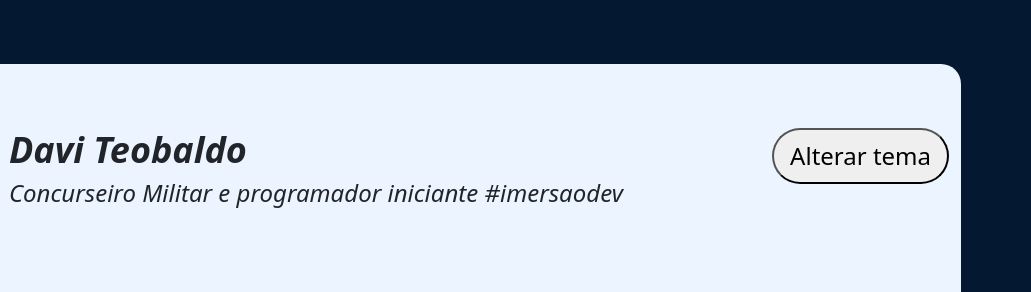
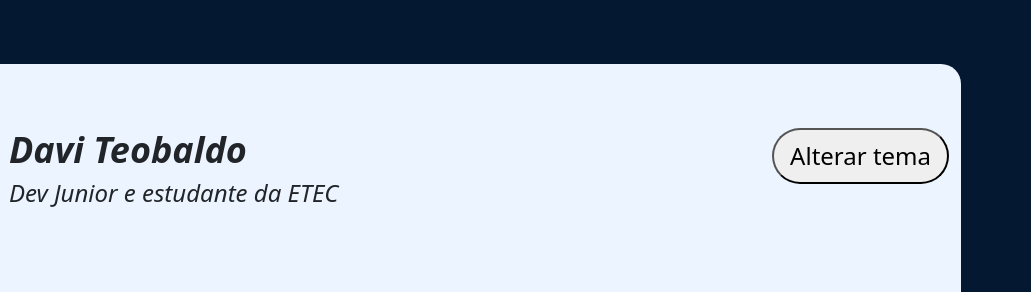
Before and after one commit to DaviTeobaldo/Ex-009, a plain HTML site: page index.html in a window 1280 px wide. Shown: the top 292 px of the page, 249-1280 px from the left. Drawn offline with nearby package versions, Linux system fonts and the light colour scheme; a script that the page names is missing.

Commit message:
Update index.html

```diff
--- a/index.html
+++ b/index.html
@@ -15,7 +15,7 @@
                 <img class="foto" src="img/yareyare.jpg" />
                 <div class=titulo>
                     <h1>Davi Teobaldo</h1>
-                    <h3>Concurseiro Militar e programador iniciante #imersaodev</h3>
+                    <h3>Dev Junior e estudante da ETEC</h3>
 
                 </div>
             </div>
```
